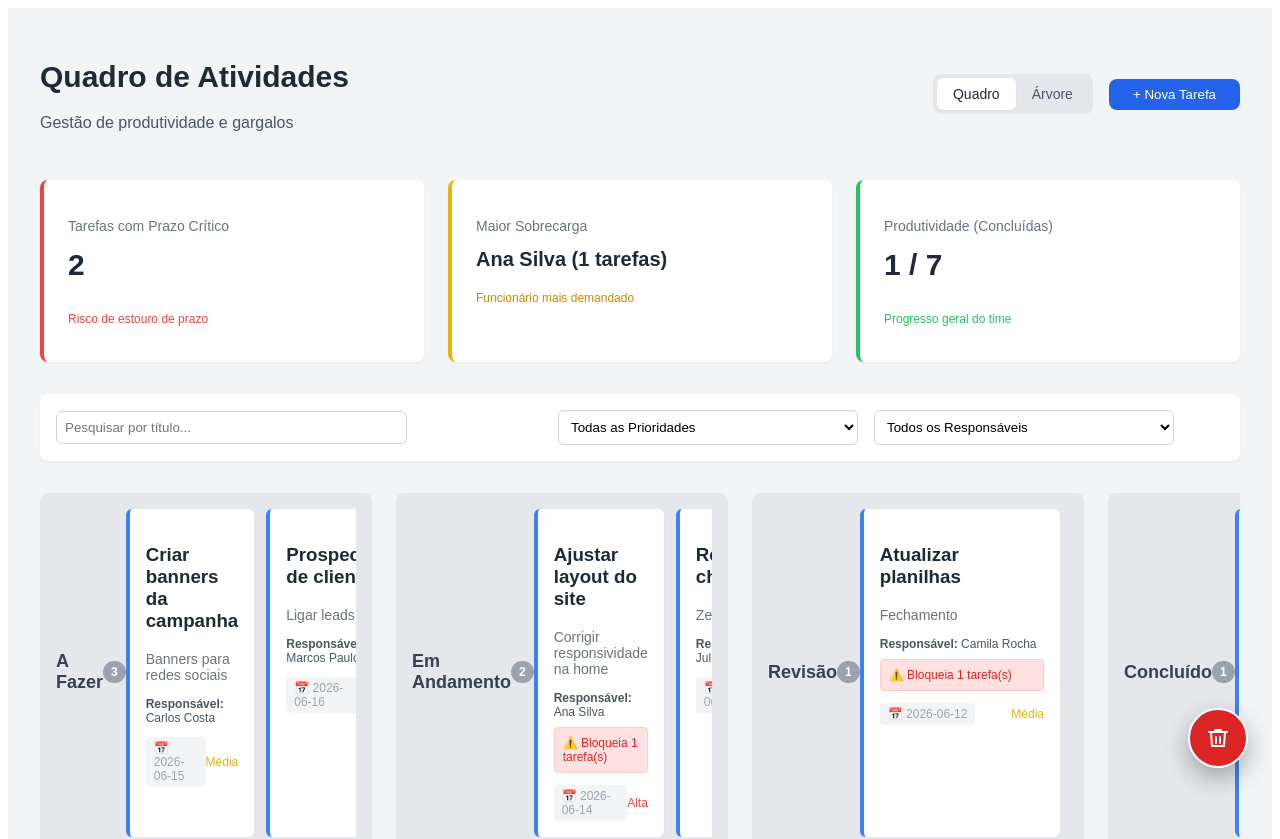
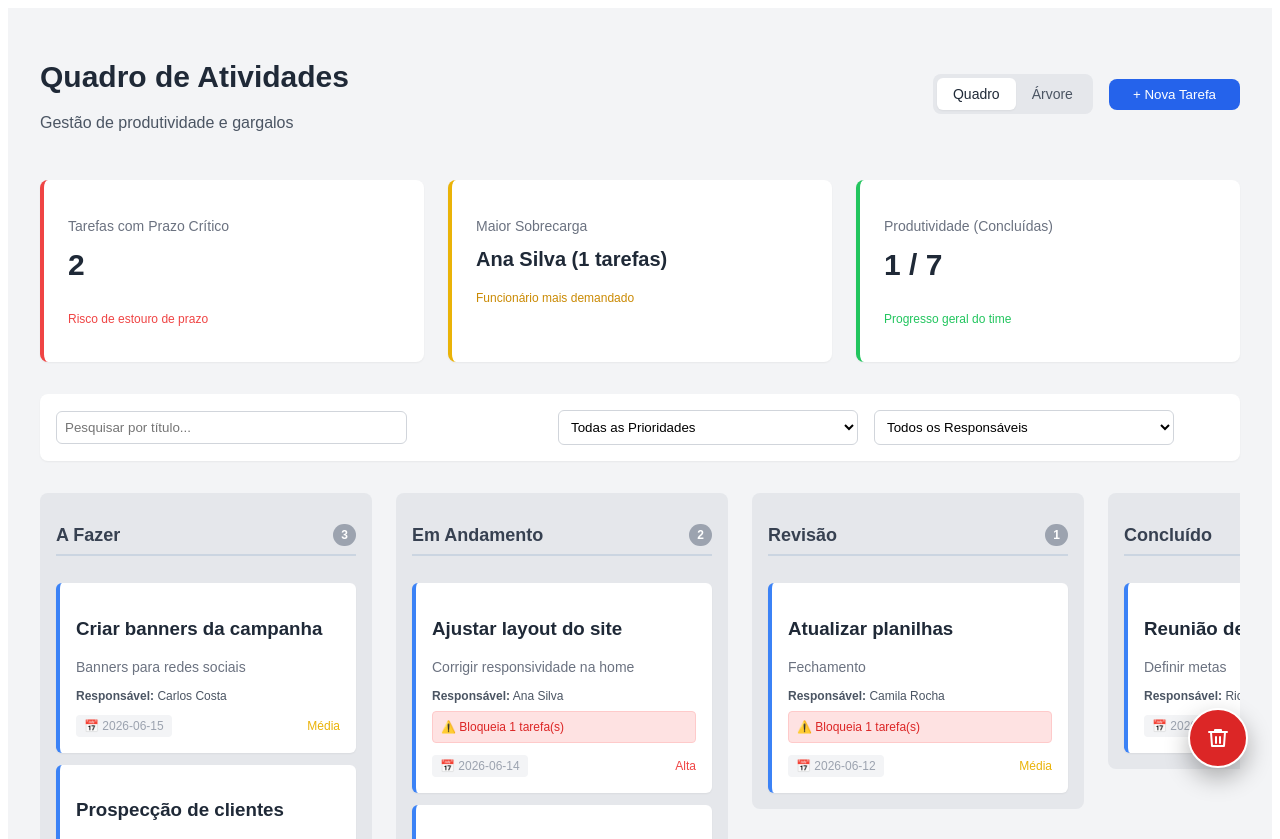
Before and after one commit to joaogabriel700/gerenciador-tarefas-equipe, a React (Vite) app: page / in a window 1280 px wide. Shown: the top 839 px of the page. Built offline with nearby package versions, Linux system fonts and the light colour scheme.

Commit message:
Ajuste na visualização das tarefas

```diff
--- a/src/App.tsx
+++ b/src/App.tsx
@@ -239,16 +239,16 @@ export default function App() {
 
       {/* MODOS DE VISUALIZAÇÃO */}
       {modoVisao === 'quadro' ? (
-        /* KANBAN TRADICIONAL */
-        <div style={{ display: 'flex', gap: '24px', overflowX: 'auto', paddingBottom: '16px' }}>
+        /* KANBAN HORIZONTAL - CATEGORIAS LADO A LADO COM SCROLL HORIZONTAL */
+        <div style={{ display: 'flex', gap: '24px', overflowX: 'auto', paddingBottom: '24px', alignItems: 'flex-start' }}>
           {colunas.map((coluna) => (
             <div
               key={coluna}
-              style={{ backgroundColor: '#e5e7eb', padding: '16px', borderRadius: '8px', minWidth: '300px', width: '300px', display: 'flex', flexDirection: 'col', maxHeight: '600px' }}
+              style={{ backgroundColor: '#e5e7eb', padding: '16px', borderRadius: '8px', minWidth: '300px', width: '300px', display: 'flex', flexDirection: 'column', gap: '12px', maxHeight: '600px', overflowY: 'auto' }}
               onDragOver={handleDragOver}
               onDrop={(e) => handleDrop(e, coluna)}
             >
-              <h2 style={{ fontWeight: '700', fontSize: '1.125rem', marginBottom: '16px', color: '#374151', display: 'flex', justifyContent: 'space-between', alignItems: 'center' }}>
+              <h2 style={{ fontWeight: '700', fontSize: '1.125rem', color: '#374151', display: 'flex', justifyContent: 'space-between', alignItems: 'center', borderBottom: '2px solid #cbd5e1', paddingBottom: '8px' }}>
                 {coluna}
                 <span style={{ backgroundColor: '#9ca3af', color: '#ffffff', fontSize: '0.75rem', padding: '4px 8px', borderRadius: '9999px' }}>
                   {tasks
@@ -260,7 +260,7 @@ export default function App() {
                 </span>
               </h2>
 
-              <div style={{ display: 'flex', flexDirection: 'col', gap: '12px', overflowY: 'auto', paddingRight: '8px' }}>
+              <div style={{ display: 'flex', flexDirection: 'column', gap: '12px' }}>
                 {tasks
                   .filter((task) => task.status === coluna)
                   .filter(task => task.title.toLowerCase().includes(buscaTitulo.toLowerCase()))
```
